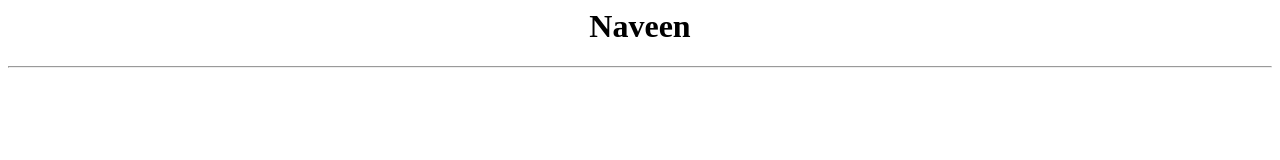
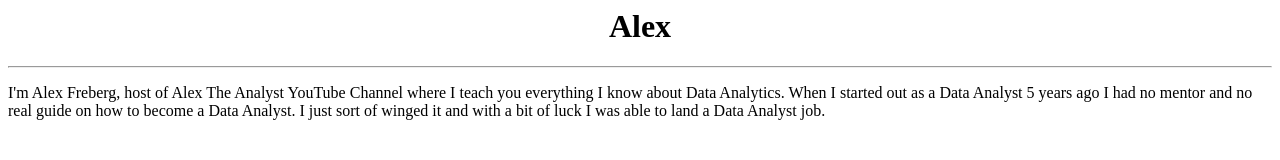
Before and after one commit to Angappan15/practice, a plain HTML site: page index.html in a window 1280 px wide. Drawn offline with Linux system fonts and the light colour scheme.

Commit message:
added paragraph

```diff
--- a/index.html
+++ b/index.html
@@ -1,6 +1,10 @@
 <center>
   <h1>
-    Naveen
+    Alex
   </h1>
 </center>
 <hr>
+
+<p>
+  I'm Alex Freberg, host of Alex The Analyst YouTube Channel where I teach you everything I know about Data Analytics. When I started out as a Data Analyst 5 years ago I had no mentor and no real guide on how to become a Data Analyst. I just sort of winged it and with a bit of luck I was able to land a Data Analyst job.
+</p>
```
